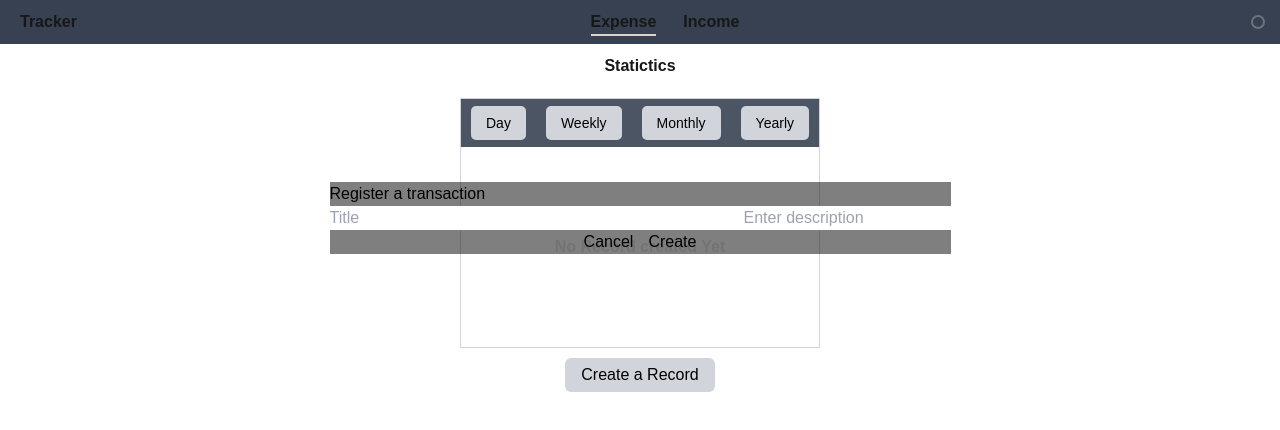
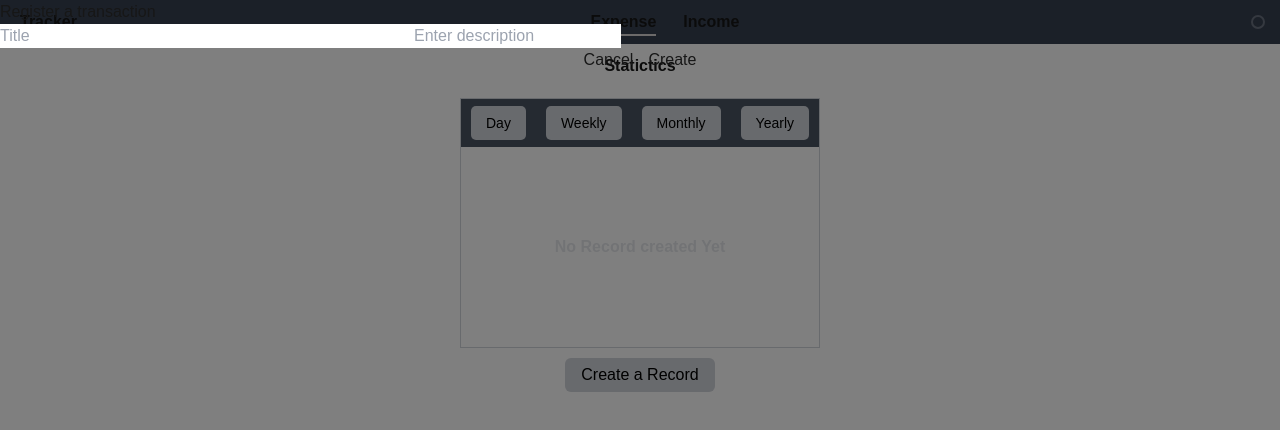
Before and after one commit to meshackyaro/personal-finance-tracker, a Next.js app: page / in a window 1280 px wide. Both pictures are taken after a click on the button "Create a Record". Shown: the top 430 px of the page. Built offline with nearby package versions, Linux system fonts and the light colour scheme.

Commit message:
refactor modal

```diff
--- a/componentt/chart/chartModal.tsx
+++ b/componentt/chart/chartModal.tsx
@@ -9,7 +9,7 @@ export default function Modal(props:{isOpen:boolean,setOpen: (open: boolean) =>
       };
 
     return (
-        <dialog className={`${props.isOpen? 'flex flex-col': 'hidden'} fixed ${styles.modal}`}>
+        <div className={`${props.isOpen? 'flex flex-col': 'hidden'} fixed t-[50%] l-[50%] inset-0 -translate-[50%_50%] ${styles.modal}`}>
             <p>Register a transaction</p>
             <div>
                 <input type="text" placeholder="Title"/>
@@ -17,9 +17,9 @@ export default function Modal(props:{isOpen:boolean,setOpen: (open: boolean) =>
                 <input type="text" placeholder="Enter description" />
             </div>
             <div className='flex gap-[15px] justify-center items-center'>
-            <button onClick={handleCancel}>Cancel</button>
-            <button onClick={handleCreate}>Create</button>
+                <button onClick={handleCancel}>Cancel</button>
+                <button onClick={handleCreate}>Create</button>
             </div>
-        </dialog>
+        </div>
     )
 }
```
